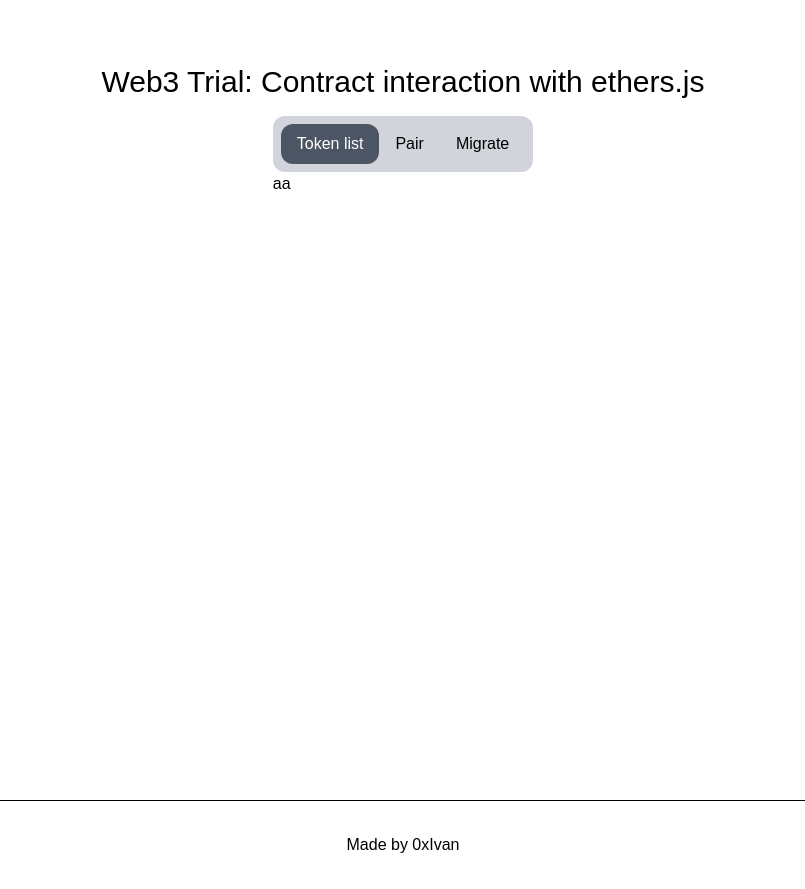
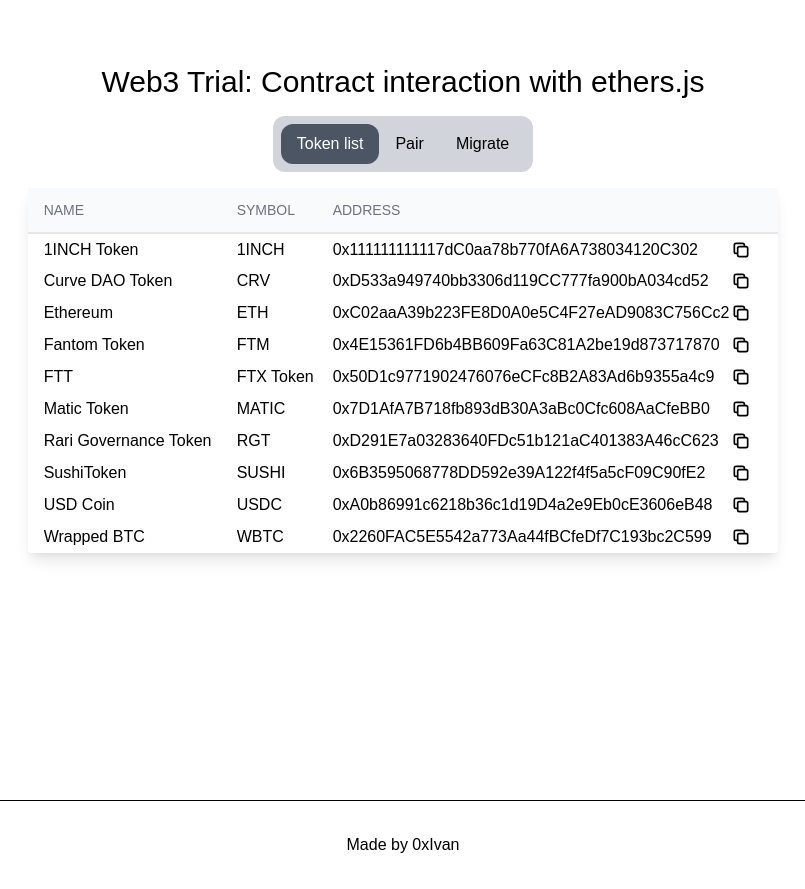
Before and after one commit to 0xIvan/Migratoor, a Next.js app: page / in a window 1280 px wide. Shown: the whole page, without its empty margins (237-1042 px from the left). Built offline with nearby package versions, Linux system fonts and the light colour scheme.

Commit message:
Add token list component

```diff
--- a/src/components/Tabs/Tabs.module.css
+++ b/src/components/Tabs/Tabs.module.css
@@ -1,5 +1,5 @@
 .tabsContainer {
-  @apply flex p-2 bg-gray-300 rounded-xl;
+  @apply flex w-max p-2 bg-gray-300 rounded-xl mb-4;
 }
 
 .tab {
--- a/src/components/Tabs/index.tsx
+++ b/src/components/Tabs/index.tsx
@@ -16,7 +16,7 @@
   const activeTab = tabs.find((t) => t.value === value) || tabs[0];
 
   return (
-    <div>
+    <div className="flex flex-col items-center w-4/5">
       <div className={styles.tabsContainer}>
         {tabs.map((t) => (
           <button
@@ -28,7 +28,7 @@
           </button>
         ))}
       </div>
-      {activeTab.component}
+      <div className="w-full">{activeTab.component}</div>
     </div>
   );
 };
--- a/src/components/TokenList/index.tsx
+++ b/src/components/TokenList/index.tsx
@@ -1,9 +1,70 @@
-import React from "react";
+import copy from "copy-to-clipboard";
+import Image from "next/image";
+import React, { useState } from "react";
+
+import checkMarkIcon from "../../icons/checkmark.svg";
+import copyIcon from "../../icons/copy.svg";
+import { tokenList } from "./tokenList";
 
 export const TokenList = () => {
+  const [isCopied, setIsCopied] = useState<boolean>(false);
+  const [copiedAddress, setCopiedAddress] = useState<string>("");
+
+  const copyAddress = (text: string) => {
+    const copied = copy(text);
+    setIsCopied(copied);
+    setCopiedAddress(text);
+  };
+
   return (
-    <ul>
-      <li>aa</li>
-    </ul>
+    <div className="h-full">
+      <div className="flex justify-center">
+        <table className="p-4 rounded shadow-lg">
+          <thead className="border-b-2 bg-gray-50">
+            <tr>
+              <th
+                scope="col"
+                className="px-4 py-3 text-sm font-medium text-left text-gray-500 uppercase w-52"
+              >
+                Name
+              </th>
+              <th className="w-24 py-3 text-sm font-medium text-left text-gray-500 uppercase">
+                Symbol
+              </th>
+              <th className="py-3 text-sm font-medium text-left text-gray-500 uppercase">
+                Address
+              </th>
+              <th className="w-12" />
+            </tr>
+          </thead>
+          <tbody>
+            {tokenList.map((token) => (
+              <tr key={token.address} className="h-8">
+                <td className="px-4">{token.name}</td>
+                <td>{token.symbol}</td>
+                <td>{token.address}</td>
+                <td>
+                  <button
+                    className="flex items-center justify-center"
+                    onClick={() => copyAddress(token.address)}
+                  >
+                    {isCopied && copiedAddress === token.address ? (
+                      <Image
+                        src={checkMarkIcon}
+                        width={20}
+                        height={20}
+                        alt="copy"
+                      />
+                    ) : (
+                      <Image src={copyIcon} width={20} height={20} alt="copy" />
+                    )}
+                  </button>
+                </td>
+              </tr>
+            ))}
+          </tbody>
+        </table>
+      </div>
+    </div>
   );
 };
--- /dev/null
+++ b/src/components/TokenList/tokenList.ts
@@ -0,0 +1,62 @@
+export const tokenList = [
+  {
+    symbol: "1INCH",
+    name: "1INCH Token",
+    address: "0x111111111117dC0aa78b770fA6A738034120C302",
+    decimals: 18,
+  },
+  {
+    symbol: "CRV",
+    name: "Curve DAO Token",
+    address: "0xD533a949740bb3306d119CC777fa900bA034cd52",
+    decimals: 18,
+  },
+  {
+    symbol: "ETH",
+    name: "Ethereum",
+    address: "0xC02aaA39b223FE8D0A0e5C4F27eAD9083C756Cc2",
+    decimals: 18,
+  },
+  {
+    symbol: "FTM",
+    name: "Fantom Token",
+    address: "0x4E15361FD6b4BB609Fa63C81A2be19d873717870",
+    decimals: 18,
+  },
+  {
+    symbol: "FTX Token",
+    name: "FTT",
+    address: "0x50D1c9771902476076eCFc8B2A83Ad6b9355a4c9",
+    decimals: 18,
+  },
+  {
+    symbol: "MATIC",
+    name: "Matic Token",
+    address: "0x7D1AfA7B718fb893dB30A3aBc0Cfc608AaCfeBB0",
+    decimals: 18,
+  },
+  {
+    symbol: "RGT",
+    name: "Rari Governance Token",
+    address: "0xD291E7a03283640FDc51b121aC401383A46cC623",
+    decimals: 18,
+  },
+  {
+    symbol: "SUSHI",
+    name: "SushiToken",
+    address: "0x6B3595068778DD592e39A122f4f5a5cF09C90fE2",
+    decimals: 18,
+  },
+  {
+    symbol: "USDC",
+    name: "USD Coin",
+    address: "0xA0b86991c6218b36c1d19D4a2e9Eb0cE3606eB48",
+    decimals: 6,
+  },
+  {
+    symbol: "WBTC",
+    name: "Wrapped BTC",
+    address: "0x2260FAC5E5542a773Aa44fBCfeDf7C193bc2C599",
+    decimals: 8,
+  },
+];
```
Also changed, not shown: src/icons/checkmark.svg (added), src/icons/copy.svg (added).
